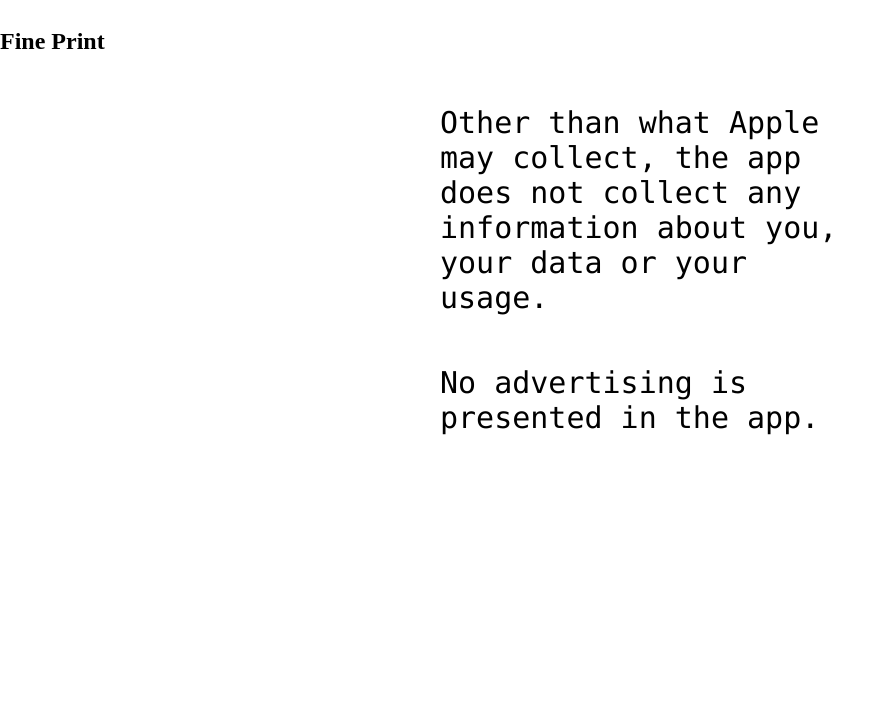
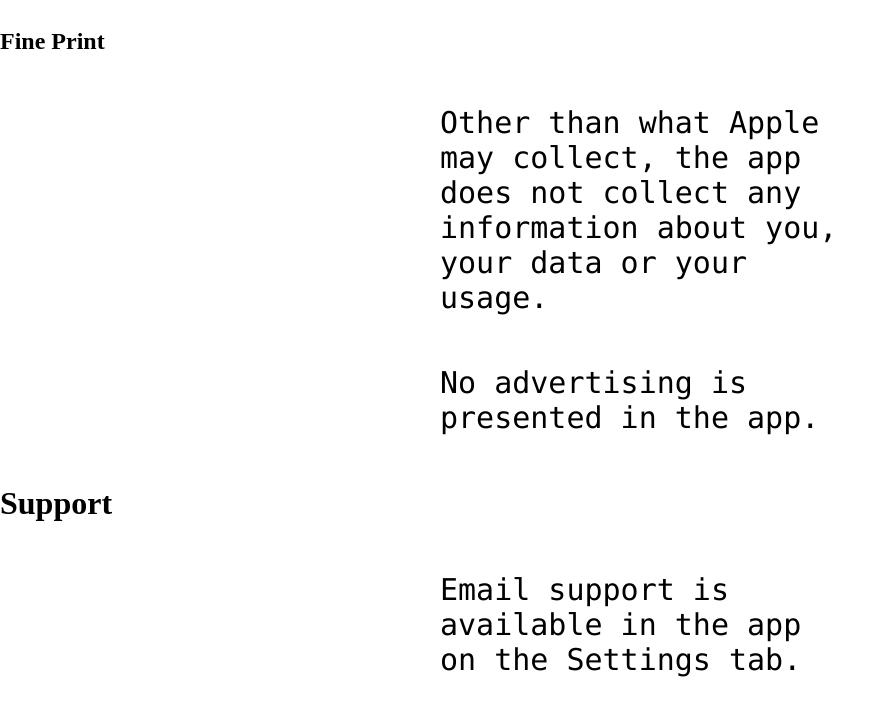
Before and after one commit to myart4ios/myart4ios.github.io, a plain HTML site: page index.html in a window 1280 px wide. Shown: the part 559-1274 px from the top of the page, without its empty margins (0-893 px from the left). Before the commit the page ends 1044 px from the top, so only its background shows below. Drawn offline with Linux system fonts and the light colour scheme.

Commit message:
Update index.html

```diff
--- a/index.html
+++ b/index.html
@@ -3,7 +3,7 @@
 <html>
 <head>
   <meta http-equiv="Content-Type" content="text/html; charset=utf-8"/>
-  <title>my-first-website</title>
+  <title>My Art</title>
   <LINK href="styles.css" rel="stylesheet" type="text/css">
 </head>
 
@@ -18,5 +18,7 @@
   <p>Other than what Apple may collect, the app does not collect any information about you, your data or your usage.</p>
   <p>No advertising is presented in the app.</p>
 
+<h1>Support</h1>
+  <p>Email support is available in the app on the Settings tab.</p>
 </body>
 </html>
```
